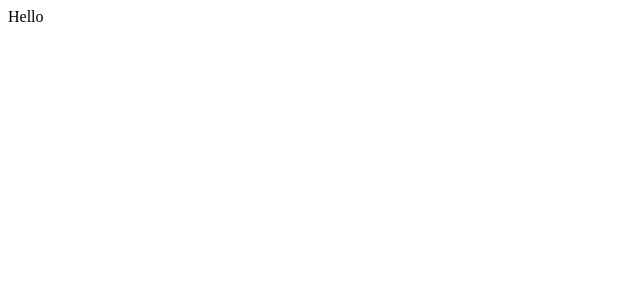
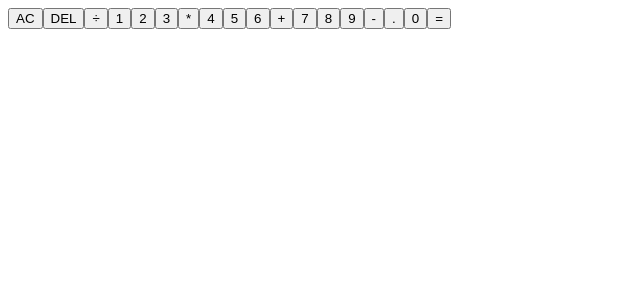
Before and after one commit to JagTheFriend/Calculator-Made-With-React, a React (Create React App) app: page / in a window 1280 px wide. Shown: the top 300 px of the page, without its empty margins (0-640 px from the left). Built offline with nearby package versions, Linux system fonts and the light colour scheme.

Commit message:
Added all the buttons

```diff
--- a/src/App.tsx
+++ b/src/App.tsx
@@ -1,5 +1,34 @@
 function App() {
-    return <div className="App">Hello</div>;
+    return (
+        <div className="calculator-grid">
+            <div className="output">
+                <div className="previous-operand"></div>
+                <div className="current-operand"></div>
+            </div>
+            <button className="span-two">AC</button>
+            <button>DEL</button>
+
+            <button>÷</button>
+            <button>1</button>
+            <button>2</button>
+            <button>3</button>
+
+            <button>*</button>
+            <button>4</button>
+            <button>5</button>
+            <button>6</button>
+
+            <button>+</button>
+            <button>7</button>
+            <button>8</button>
+            <button>9</button>
+
+            <button>-</button>
+            <button>.</button>
+            <button>0</button>
+            <button className="span-two">=</button>
+        </div>
+    );
 }
 
 export default App;
```
